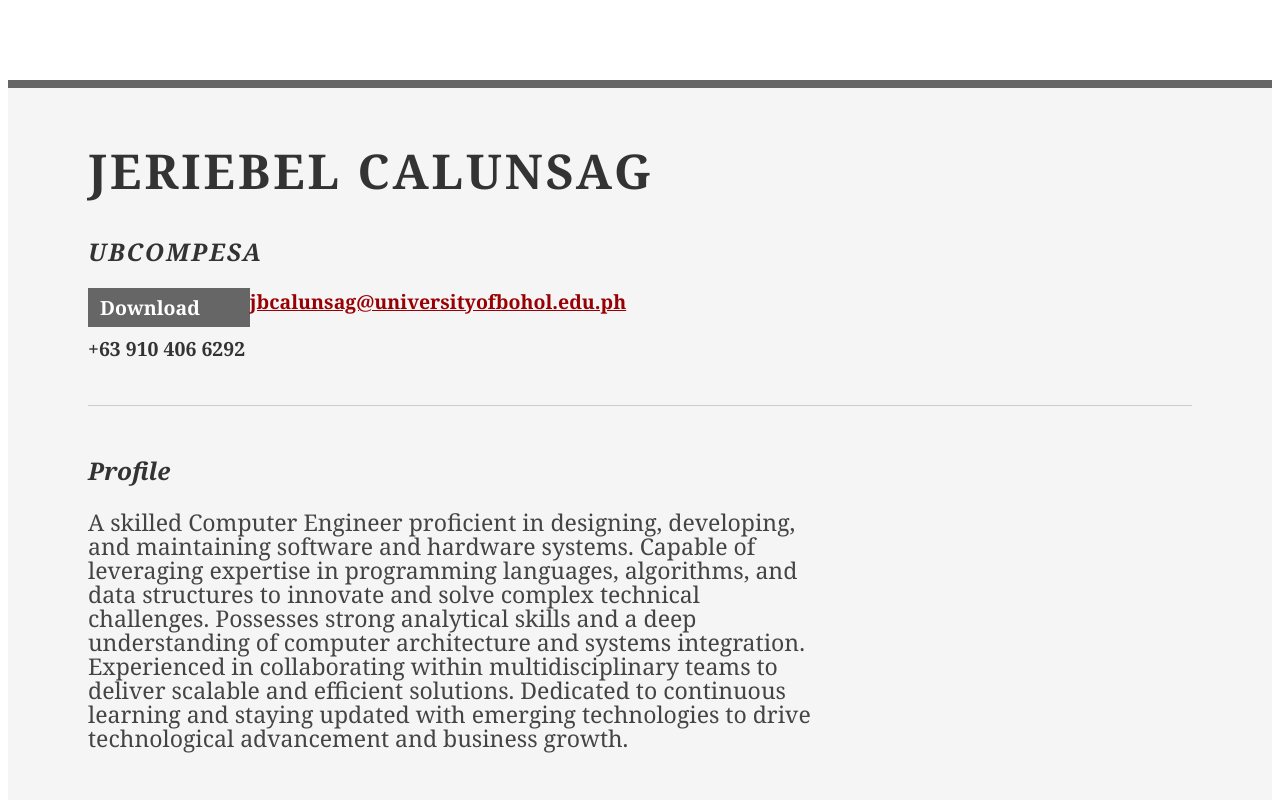
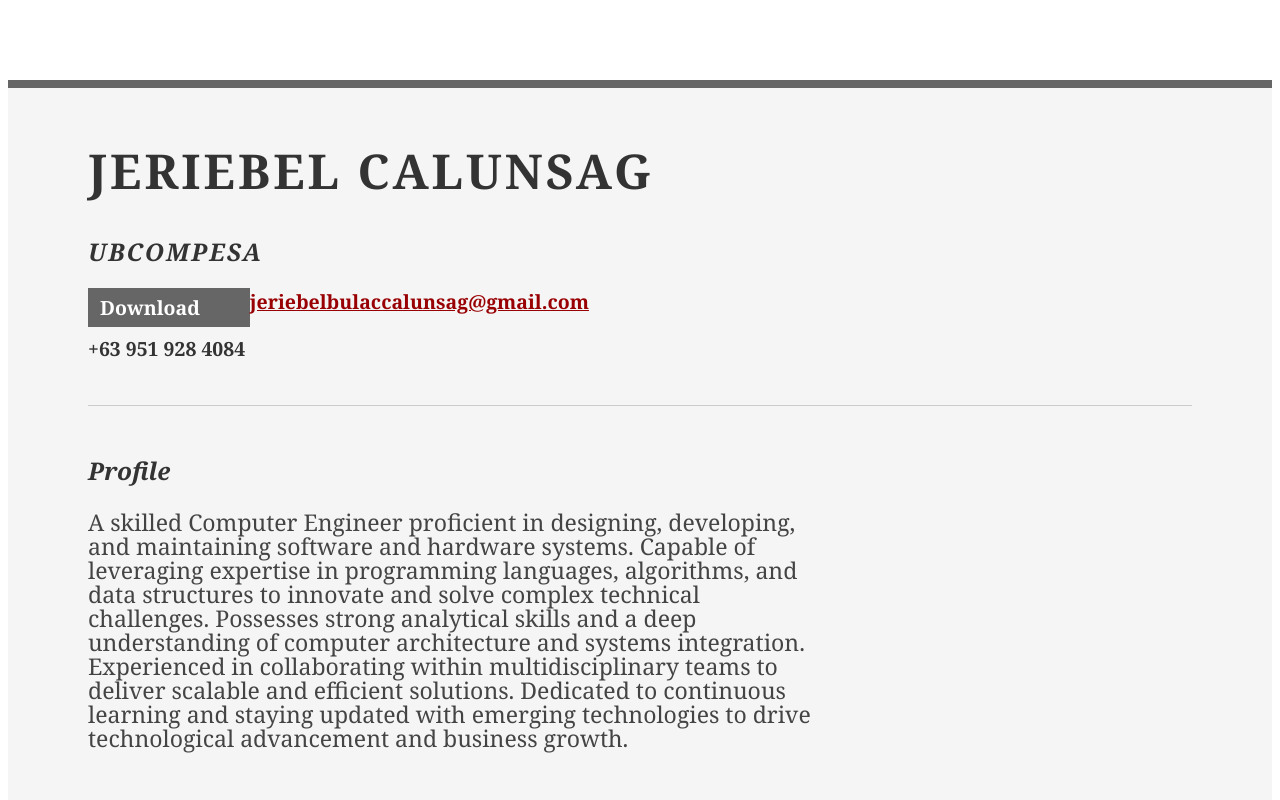
Before and after one commit to Jcode09/Website-Portfolio---Calunsag, a plain HTML site: page assets/resumefol/resume.html in a window 1280 px wide. Shown: the top 800 px of the page. Drawn offline with Linux system fonts and the light colour scheme; a small style sheet from the web is missing.

Commit message:
Update gmail.html

```diff
--- a/assets/resumefol/resume.html
+++ b/assets/resumefol/resume.html
@@ -2,7 +2,7 @@
 <html>
 <head>
 
-	<title>Jeriebel Calunsag| UBCOMPESA | jbcalunsag@universityofbohol.edu.ph </title>
+	<title>Jeriebel Calunsag| UBCOMPESA | jeriebelbulaccalunsag@gmail.com </title>
 	<meta http-equiv="content-type" content="text/html; charset=utf-8" />
 
 	<meta name="keywords" content="" />
@@ -30,8 +30,8 @@
 				<div class="yui-u">
 					<div class="contact-info">
 						<h3><a id="pdf" href="Resume.png" target="_blank">Download</a></h3>
-						<h3><a href="jbcalunsag@universityofbohol.edu.ph">jbcalunsag@universityofbohol.edu.ph</a></h3>
-						<h3>+63 910 406 6292</h3>
+						<h3><a href="jeriebelbulaccalunsag@gmail.com">jeriebelbulaccalunsag@gmail.com</a></h3>
+						<h3>+63 951 928 4084</h3>
 					</div>
 				</div>
 			</div>
@@ -159,7 +159,7 @@
 		</div>
 
 		<div id="ft">
-			<p>Jeriebel Calunsag &mdash; <a href="jbcalunsag@universityofbohol.edu.ph">jbcalunsag@universityofbohol.edu.ph</a> &mdash; +63 910 406 6292</p>
+			<p>Jeriebel Calunsag &mdash; <a href="jeriebelbulaccalunsag@gmail.com">jeriebelbulaccalunsag@gmail.com</a> &mdash; +63 951 928 4084</p>
 		</div>
 
 	</div>
```
